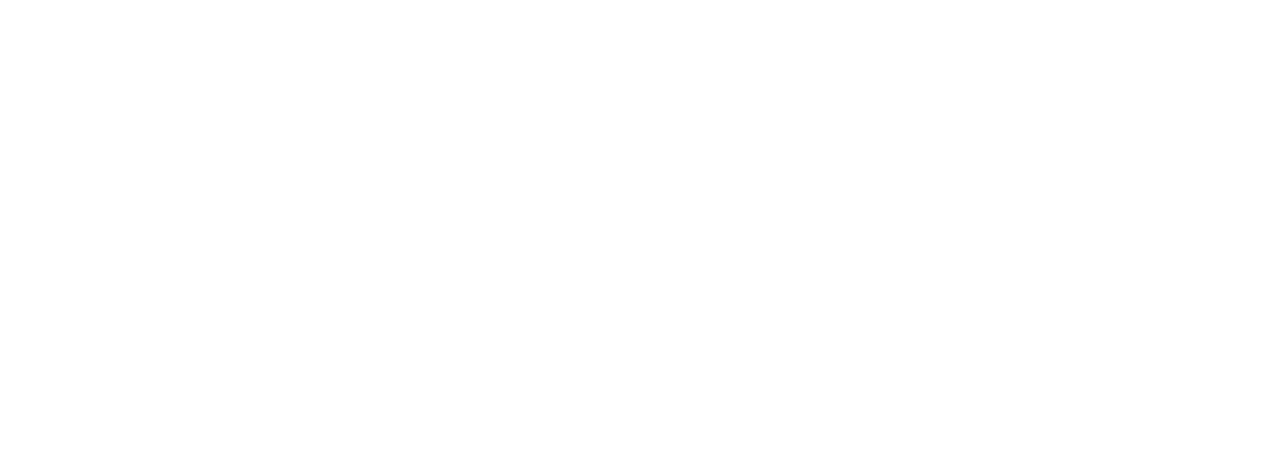
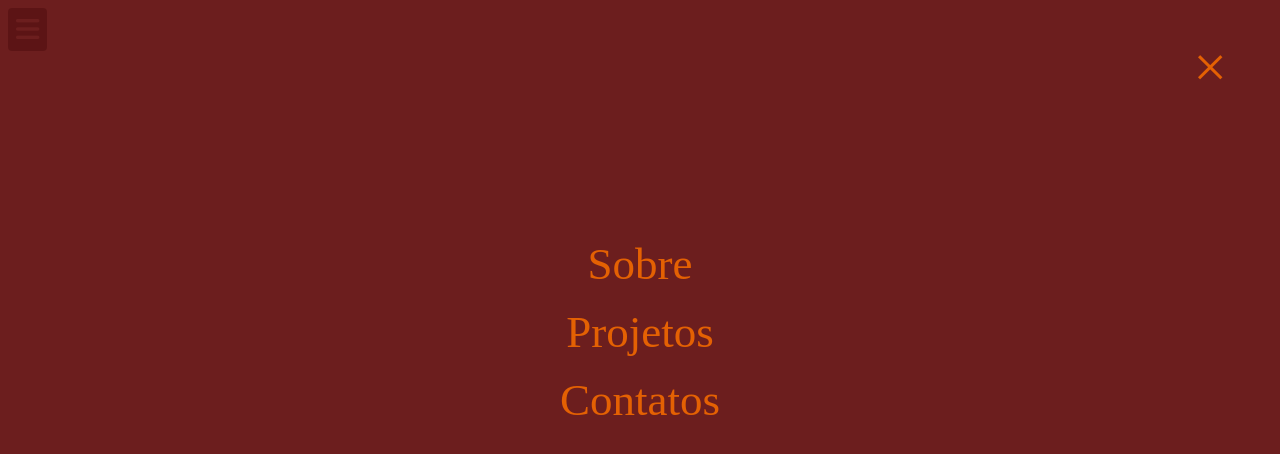
Before and after one commit to FabianaLino/MenuSanduiche, a plain HTML site: page index.html in a window 1280 px wide. Drawn offline with Linux system fonts and the light colour scheme.

Commit message:
Criando style do menu

```diff
--- a/index.html
+++ b/index.html
@@ -1,12 +1,15 @@
 <!DOCTYPE html>
-<html lang="pt-BR">
+<html lang="pt-br">
     <head>
         <meta charset="UTF-8" />
         <meta name="viewport" content="width=device-width, initial-scale=1.0" />
 
         <link
             rel="stylesheet"
-            href="https://fontawesome.com/icons/bars?f=classic&s=solid"
+            href="https://cdnjs.cloudflare.com/ajax/libs/font-awesome/6.0.0-beta3/css/all.min.css"
+            integrity="sha512-Fo3rlrZj/k7ujTnHg4CGR2D7kSs0v4LLanw2qksYuRlEzO+tcaEPQogQ0KaoGN26/zrn20ImR1DfuLWnOo7aBA=="
+            crossorigin="anonymous"
+            referrerpolicy="no-referrer"
         />
 
         <script type="text/javascript" src="script.js"></script>
@@ -15,5 +18,19 @@
 
         <title>Menu Sanduiche</title>
     </head>
-    <body></body>
+    <body>
+        <div id="myNav" class="overLay">
+            <a href="javascript:void(0)" class="closebtn" onclick="closeNav()"
+                >&times;
+            </a>
+            <div class="overLay-content">
+                <a href="#">Sobre</a>
+                <a href="#">Projetos</a>
+                <a href="#">Contatos</a>
+            </div>
+        </div>
+        <button class="nav-button" onclick="openNav()">
+            <i class="fa-solid fa-bars fa-2x"></i>
+        </button>
+    </body>
 </html>
--- a/script.js
+++ b/script.js
@@ -0,0 +1,7 @@
+function openNav() {
+    document.getElementById("myNav").style.width = "100%";
+}
+
+function closeNav() {
+    document.getElementById("myNav").style.width = "0%";
+}
--- a/style.css
+++ b/style.css
@@ -4,3 +4,78 @@
     padding: 0;
     outline: 0;
 }
+
+.nav-button {
+    border: 0;
+    border-radius: 4px;
+    padding: 8px;
+    background-color: cadetblue;
+    margin: 8px;
+    cursor: pointer;
+}
+
+.nav-button i {
+    color: white;
+}
+
+.overLay {
+    width: 100%;
+    height: 100%;
+    /*background-color: rgb(0, 0, 0); */
+    background-color: rgba(92, 6, 6, 0.9);
+    z-index: 9;
+    position: fixed;
+    left: 0;
+    top: 0;
+    overflow-x: hidden;
+    transition: all 0.5s;
+}
+
+.overLay-content {
+    position: relative;
+    top: 25%;
+    width: 100%;
+    text-align: center;
+    margin-top: 30px;
+}
+
+.overLay a {
+    padding: 8px;
+    text-decoration: none;
+    color: rgb(228, 97, 3);
+    display: block;
+    font-size: 45px;
+    transition: 0.3s;
+}
+
+.overLay a:hover,
+.overLay a:focus {
+    color: rgb(235, 235, 78);
+}
+
+.overLay .closebtn {
+    position: absolute;
+    top: 25px;
+    right: 45px;
+    font-size: 60px;
+}
+
+@media screen and (max-width: 768px) {
+    .nav-button {
+        padding: 6px;
+    }
+
+    .nav-button i {
+        font-size: 24px;
+    }
+
+    .overLay a {
+        font-size: 24px;
+    }
+
+    .overLay .closebtn {
+        font-size: 40px;
+        top: 15px;
+        right: 35px;
+    }
+}
```
